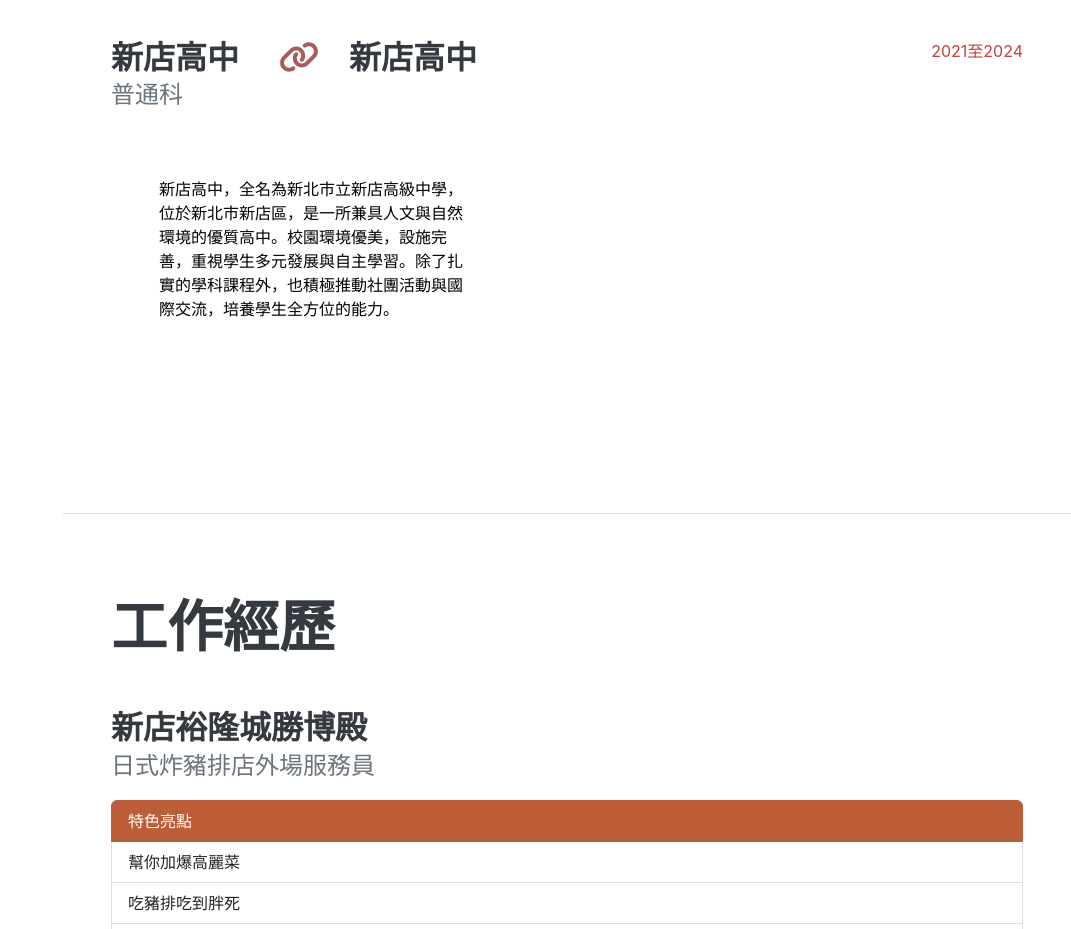
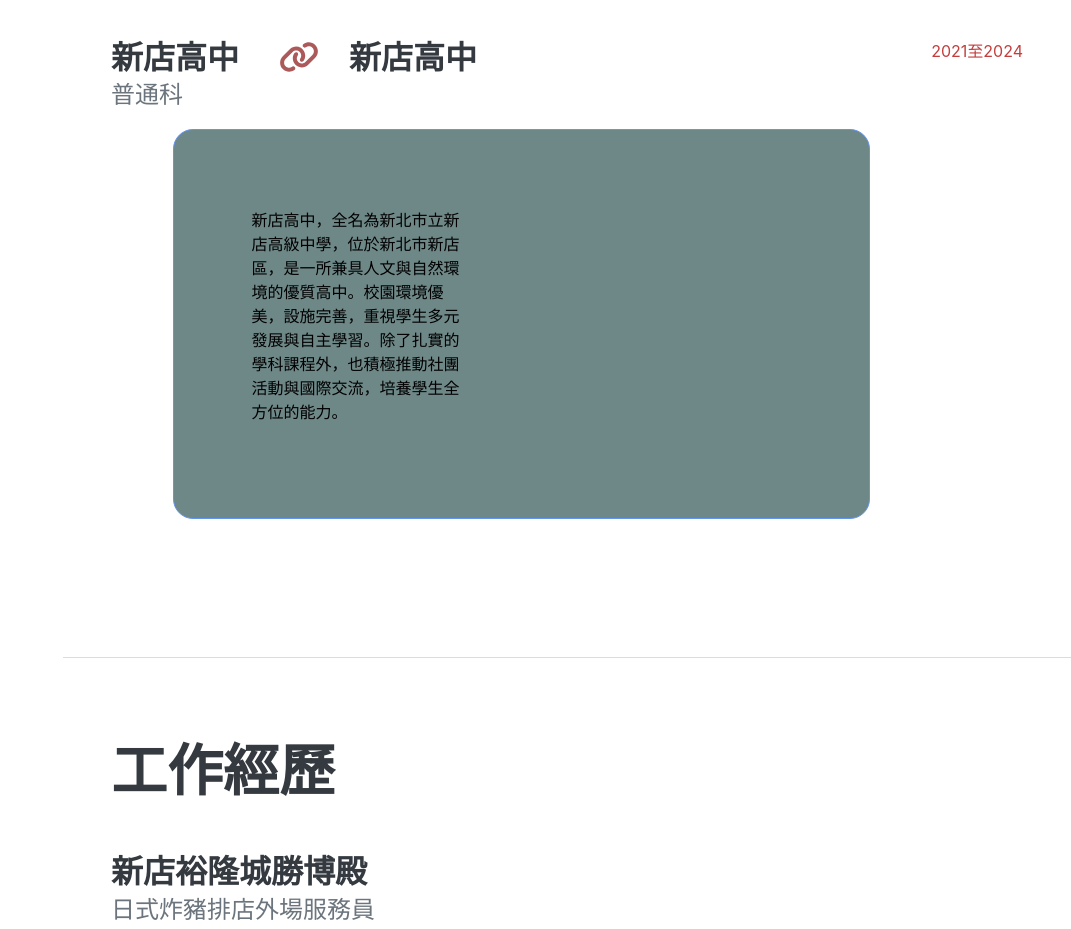
Before and after one commit to MaskRennie/homew, a plain HTML site: page index.html in a window 1280 px wide. Shown: the part 1480-2409 px from the top of the page, without its empty margins (209-1280 px from the left). Drawn offline with nearby package versions, Linux system fonts and the light colour scheme; a web font is replaced by a local one.

Commit message:
Update index.html

```diff
--- a/index.html
+++ b/index.html
@@ -73,7 +73,9 @@
                         <div class="flex-grow-1">
                             <h3 class="mb-0">新店高中<a class="masklink" href="https://www.htsh.ntpc.edu.tw/" target="_blank"><i class="fa-solid fa-link"></i></a>新店高中</h3>
                             <div class="subheading mb-3">普通科</div>
+                            <div class="maskdiv">
                             <p class="w-50 p-5">新店高中，全名為新北市立新店高級中學，位於新北市新店區，是一所兼具人文與自然環境的優質高中。校園環境優美，設施完善，重視學生多元發展與自主學習。除了扎實的學科課程外，也積極推動社團活動與國際交流，培養學生全方位的能力。</p>
+                            </div>
                         </div>
                         <div class="flex-shrink-0"><span class="text-primary">2021至2024</span></div>
                     </div>
```
